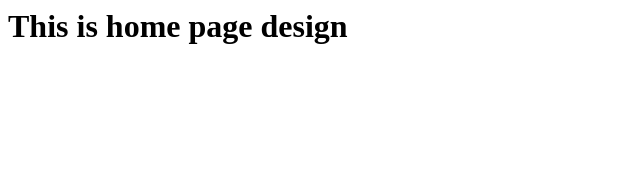
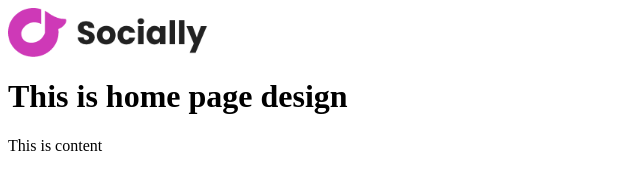
Before and after one commit to Anusree154/git-practice-01, a plain HTML site: page index.html in a window 1280 px wide. Shown: the whole page, without its empty margins (0-640 px from the left). Drawn offline with Linux system fonts and the light colour scheme.

Commit message:
Logo added in to home page

```diff
--- a/index.html
+++ b/index.html
@@ -1,7 +1,9 @@
 <html>
     <head>
         <body>
+            <img src="Images/logo.png" width="200px"/>
             <h1>This is home page design</h1>
+            <p>This is content</p>
         </body>
     </head>
 </html>
```
Also changed, not shown: Images/logo.png (added).
